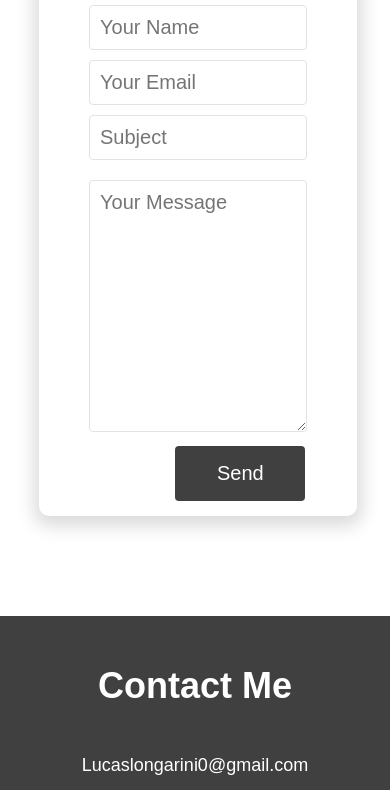
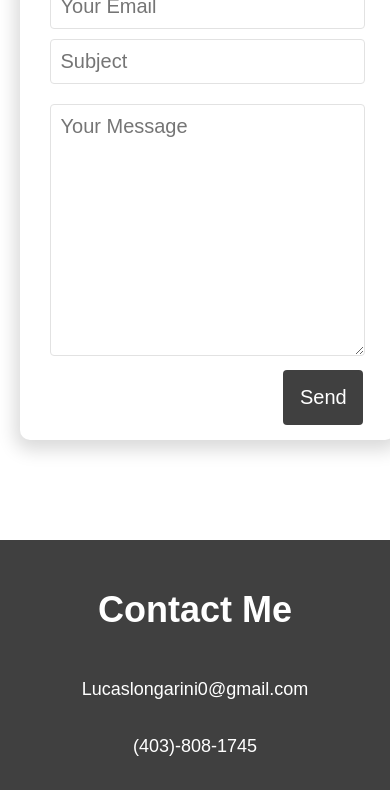
Before and after one commit to LucasLongarini/Personal-Portfolio, a plain HTML site: page contact.html in a window 390 px wide. Shown: the part 751-1541 px from the top of the page. Drawn offline with Linux system fonts and the light colour scheme.

Commit message:
Responsiveness updates

```diff
--- a/index.css
+++ b/index.css
@@ -188,7 +188,7 @@ div{
 
 .portfolio-grid{
     display: grid;
-    grid-template-columns: repeat(auto-fill, minmax(300px, 1fr));
+    grid-template-columns: repeat(auto-fill, minmax(340px, 1fr));
 }
 
 .portfolio-grid-container{
@@ -473,6 +473,16 @@ footer p{
     .main-nav{display: flex;}
     #links{ display: none}
     .dropdown {display: inline-block;}
+
+    .submit-contact{
+        width: 90%;
+        padding: 30px 30px 80px 30px;
+    }
+    .submit-contact h1{font-size: 30px;}
+    input[type="submit"]{
+        padding: 16px 8px;
+        width: 80px;
+    }
 }
 
 
@@ -496,4 +506,8 @@ footer p{
         width: 80%;
         margin: auto;
     }
+    .top-container{width: 90%}
+    .main-nav{width: 90%}
+    .middle{width: 90%}
+    .contact-info{width: 90%}
 }
```
